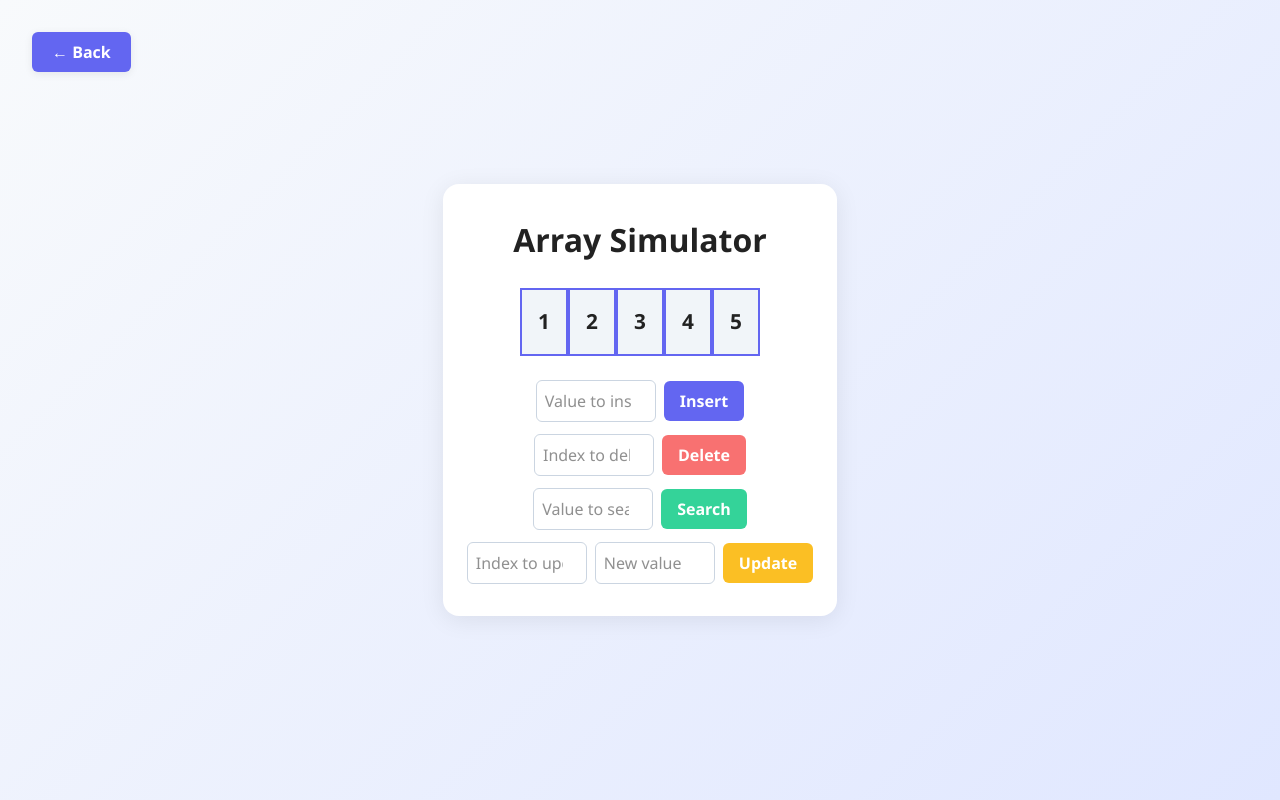
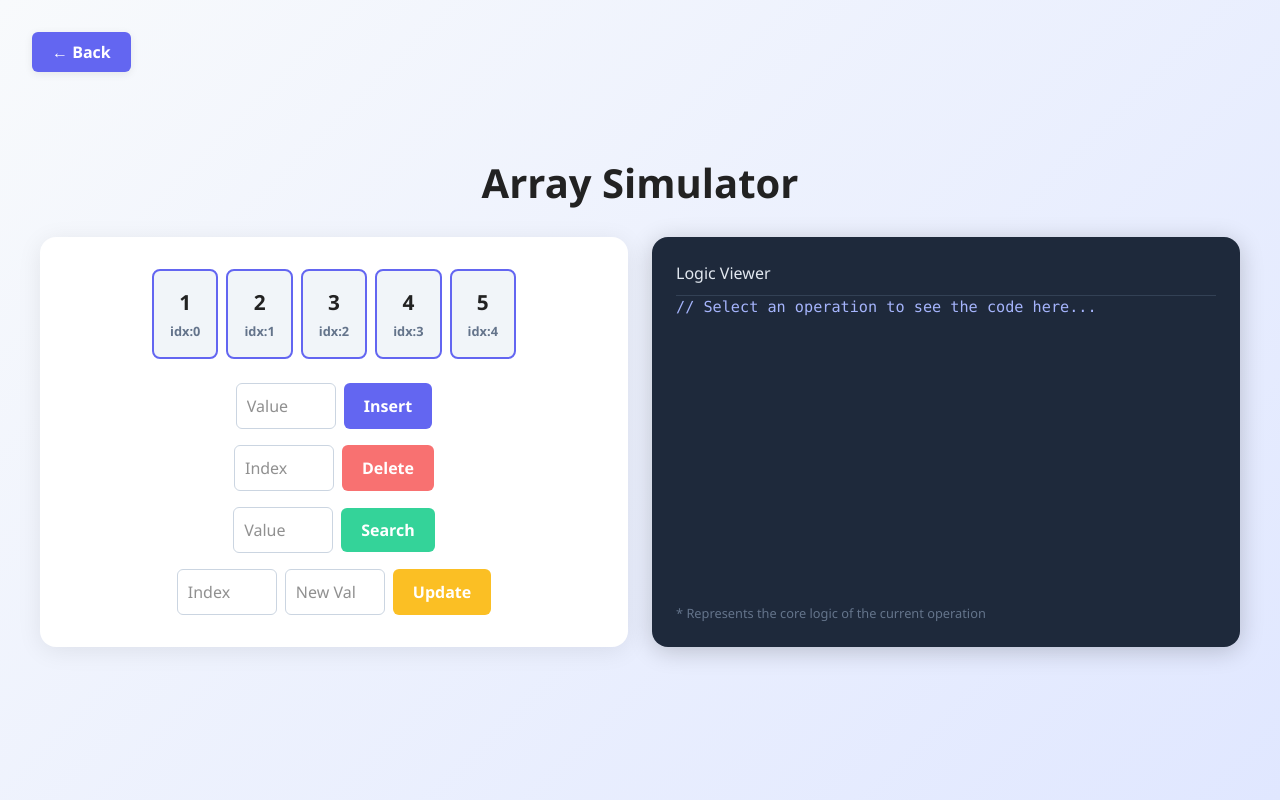
Before and after one commit to moze-mehraban/ds-tools, a Next.js app: page /array in a window 1280 px wide. Built offline with nearby package versions, Linux system fonts and the light colour scheme.

Commit message:
add logic viewer to array

```diff
--- a/app/array/page.tsx
+++ b/app/array/page.tsx
@@ -3,22 +3,72 @@
 import React, { useState, useRef } from 'react';
 import Link from 'next/link';
 
+// 1. Define the code snippets to display
+const CODE_SNIPPETS = {
+    insert: `// Insert value at end
+const handleInsert = () => {
+  if (input !== '') {
+    // Create new array with added value
+    setArray([...array, Number(input)]);
+  }
+};`,
+    delete: `// Delete value at index
+const handleDelete = () => {
+  const idx = Number(index);
+  // Filter out the item at the specific index
+  setArray(array.filter((_, i) => i !== idx));
+};`,
+    search: `// Linear Search Animation
+const searchStep = () => {
+  // 1. Check if we reached end
+  if (i >= array.length) return "Not Found";
+
+  // 2. Highlight current index
+  setSearchActiveIndex(i);
+
+  // 3. Compare values
+  if (array[i] === val) return "Found";
+
+  // 4. Move to next index after delay
+  i++;
+  setTimeout(searchStep, 500);
+}`,
+    update: `// Update value at index
+const handleUpdate = () => {
+  // Create a copy of the array
+  const newArray = [...array];
+  // Modify the specific index
+  newArray[idx] = val;
+  // Save new state
+  setArray(newArray);
+};`
+};
+
 export default function ArraySimulator() {
     const [array, setArray] = useState<number[]>([1, 2, 3, 4, 5]);
+
+    // Input States
     const [input, setInput] = useState('');
     const [index, setIndex] = useState('');
     const [searchValue, setSearchValue] = useState('');
+    const [updateIndex, setUpdateIndex] = useState('');
+    const [updateValue, setUpdateValue] = useState('');
+
+    // Visualization States
     const [searchActiveIndex, setSearchActiveIndex] = useState<number | null>(null);
     const [searchResult, setSearchResult] = useState<number | null>(null);
     const [hasSearched, setHasSearched] = useState(false);
-    const [updateIndex, setUpdateIndex] = useState('');
-    const [updateValue, setUpdateValue] = useState('');
     const [errorMessage, setErrorMessage] = useState('');
     const [reportMessage, setReportMessage] = useState('');
+
+    // New: Code Display State
+    const [activeCode, setActiveCode] = useState<string>('// Select an operation to see the code here...');
+
     const searchTimeoutRef = useRef<NodeJS.Timeout | null>(null);
 
     // Insert value at end
     const handleInsert = () => {
+        setActiveCode(CODE_SNIPPETS.insert); // Show code
         if (input !== '') {
             setArray([...array, Number(input)]);
             setReportMessage(`Value ${input} inserted at index ${array.length}`);
@@ -29,6 +79,7 @@ export default function ArraySimulator() {
 
     // Delete value at index
     const handleDelete = () => {
+        setActiveCode(CODE_SNIPPETS.delete); // Show code
         const idx = Number(index);
         if (!isNaN(idx) && idx >= 0 && idx < array.length) {
             setArray(array.filter((_, i) => i !== idx));
@@ -48,6 +99,7 @@ export default function ArraySimulator() {
 
     // Animated search for value
     const handleSearch = () => {
+        setActiveCode(CODE_SNIPPETS.search); // Show code
         if (searchTimeoutRef.current) clearTimeout(searchTimeoutRef.current);
         setHasSearched(true);
         setSearchActiveIndex(0);
@@ -81,6 +133,7 @@ export default function ArraySimulator() {
 
     // Update value at index
     const handleUpdate = () => {
+        setActiveCode(CODE_SNIPPETS.update); // Show code
         const idx = Number(updateIndex);
         const val = Number(updateValue);
         if (!isNaN(idx) && idx >= 0 && idx < array.length && updateValue !== '') {
@@ -107,7 +160,8 @@ export default function ArraySimulator() {
                 alignItems: 'center',
                 background: 'linear-gradient(135deg, #f8fafc 0%, #e0e7ff 100%)',
                 fontFamily: 'Segoe UI, Arial, sans-serif',
-                position: 'relative'
+                position: 'relative',
+                padding: '20px'
             }}
         >
             <Link href="/" style={{
@@ -132,18 +186,30 @@ export default function ArraySimulator() {
                     ← Back
                 </button>
             </Link>
+
+            <h2 style={{ marginBottom: '24px', color: '#222', fontSize: '2.5rem', fontWeight: 'bold' }}>Array Simulator</h2>
+
+            <div style={{
+                display: 'flex',
+                flexWrap: 'wrap',
+                gap: '24px',
+                justifyContent: 'center',
+                width: '100%',
+                maxWidth: '1200px'
+            }}>
+
+                {/* Left Panel: Simulator Controls */}
                 <div
                     style={{
                         background: 'white',
                         borderRadius: '16px',
                         boxShadow: '0 4px 24px rgba(0,0,0,0.08)',
                         padding: '32px 24px',
-                    minWidth: '350px',
+                        flex: '1 1 400px',
                         textAlign: 'center'
                     }}
                 >
-                <h2 style={{ marginBottom: '24px', color: '#222', fontSize: '2rem', fontWeight: 'bold' }}>Array Simulator</h2>
-                <div style={{ display: 'flex', marginBottom: '24px', justifyContent: 'center' }}>
+                    <div style={{ display: 'flex', marginBottom: '24px', justifyContent: 'center', flexWrap: 'wrap', gap: '8px' }}>
                         {array.map((value, i) => {
                             let background = '#f1f5f9';
                             if (searchResult === i) {
@@ -156,7 +222,7 @@ export default function ArraySimulator() {
                                     key={i}
                                     style={{
                                         border: '2px solid #6366f1',
-                                    borderRadius: '0px',
+                                        borderRadius: '8px',
                                         padding: '16px',
                                         minWidth: '48px',
                                         textAlign: 'center',
@@ -168,77 +234,45 @@ export default function ArraySimulator() {
                                     }}
                                 >
                                     {value}
+                                    <div style={{fontSize: '0.8rem', color: '#64748b', marginTop: '4px'}}>idx:{i}</div>
                                 </div>
                             );
                         })}
                     </div>
-                <div style={{ marginBottom: '12px' }}>
+
+                    {/* Controls */}
+                    <div style={{ display: 'flex', flexDirection: 'column', gap: '16px', alignItems: 'center' }}>
+
+                        {/* Insert */}
+                        <div style={{ display: 'flex', gap: '8px' }}>
                             <input
                                 type="number"
                                 value={input}
                                 onChange={e => setInput(e.target.value)}
-                        placeholder="Value to insert"
-                        style={{
-                            padding: '8px',
-                            borderRadius: '6px',
-                            border: '1px solid #cbd5e1',
-                            marginRight: '8px',
-                            width: '120px',
-                            fontSize: '1rem',
-                            color: '#222',
-                            background: '#fff'
-                        }}
+                                placeholder="Value"
+                                style={inputStyle}
                             />
-                    <button
-                        onClick={handleInsert}
-                        style={{
-                            padding: '8px 16px',
-                            borderRadius: '6px',
-                            border: 'none',
-                            background: '#6366f1',
-                            color: '#fff',
-                            fontWeight: 'bold',
-                            cursor: 'pointer',
-                            fontSize: '1rem'
-                        }}
-                    >
+                            <button onClick={handleInsert} style={{ ...btnStyle, background: '#6366f1' }}>
                                 Insert
                             </button>
                         </div>
-                <div style={{ marginBottom: '12px' }}>
+
+                        {/* Delete */}
+                        <div style={{ display: 'flex', gap: '8px' }}>
                             <input
                                 type="number"
                                 value={index}
                                 onChange={e => setIndex(e.target.value)}
-                        placeholder="Index to delete"
-                        style={{
-                            padding: '8px',
-                            borderRadius: '6px',
-                            border: '1px solid #cbd5e1',
-                            marginRight: '8px',
-                            width: '120px',
-                            fontSize: '1rem',
-                            color: '#222',
-                            background: '#fff'
-                        }}
+                                placeholder="Index"
+                                style={inputStyle}
                             />
-                    <button
-                        onClick={handleDelete}
-                        style={{
-                            padding: '8px 16px',
-                            borderRadius: '6px',
-                            border: 'none',
-                            background: '#f87171',
-                            color: '#fff',
-                            fontWeight: 'bold',
-                            cursor: 'pointer',
-                            fontSize: '1rem'
-                        }}
-                    >
+                            <button onClick={handleDelete} style={{ ...btnStyle, background: '#f87171' }}>
                                 Delete
                             </button>
                         </div>
-                <div style={{ marginBottom: '12px' }}>
+
+                        {/* Search */}
+                        <div style={{ display: 'flex', gap: '8px', alignItems: 'center' }}>
                             <input
                                 type="number"
                                 value={searchValue}
@@ -251,94 +285,42 @@ export default function ArraySimulator() {
                                     setReportMessage('');
                                     if (searchTimeoutRef.current) clearTimeout(searchTimeoutRef.current);
                                 }}
-                        placeholder="Value to search"
-                        style={{
-                            padding: '8px',
-                            borderRadius: '6px',
-                            border: '1px solid #cbd5e1',
-                            marginRight: '8px',
-                            width: '120px',
-                            fontSize: '1rem',
-                            color: '#222',
-                            background: '#fff'
-                        }}
+                                placeholder="Value"
+                                style={inputStyle}
                             />
-                    <button
-                        onClick={handleSearch}
-                        style={{
-                            padding: '8px 16px',
-                            borderRadius: '6px',
-                            border: 'none',
-                            background: '#34d399',
-                            color: '#fff',
-                            fontWeight: 'bold',
-                            cursor: 'pointer',
-                            fontSize: '1rem'
-                        }}
-                        disabled={searchValue === ''}
-                    >
+                            <button onClick={handleSearch} disabled={searchValue === ''} style={{ ...btnStyle, background: '#34d399' }}>
                                 Search
                             </button>
+                        </div>
                         {hasSearched && searchResult !== null && (
-                        <span style={{ marginLeft: '10px', color: '#222', fontWeight: 'bold', fontSize: '1.1rem' }}>
-                            Found at index: {searchResult}
-                        </span>
+                                <div style={{ color: '#059669', fontWeight: 'bold' }}>Found at index: {searchResult}</div>
                             )}
                         {hasSearched && searchResult === null && searchActiveIndex === null && (
-                        <span style={{ marginLeft: '10px', color: '#f87171', fontWeight: 'bold', fontSize: '1.1rem' }}>
-                            Not found
-                        </span>
+                            <div style={{ color: '#f87171', fontWeight: 'bold' }}>Not found</div>
                         )}
-                </div>
-                <div>
+
+                        {/* Update */}
+                        <div style={{ display: 'flex', gap: '8px' }}>
                             <input
                                 type="number"
                                 value={updateIndex}
                                 onChange={e => setUpdateIndex(e.target.value)}
-                        placeholder="Index to update"
-                        style={{
-                            padding: '8px',
-                            borderRadius: '6px',
-                            border: '1px solid #cbd5e1',
-                            marginRight: '8px',
-                            width: '120px',
-                            fontSize: '1rem',
-                            color: '#222',
-                            background: '#fff'
-                        }}
+                                placeholder="Index"
+                                style={inputStyle}
                             />
                             <input
                                 type="number"
                                 value={updateValue}
                                 onChange={e => setUpdateValue(e.target.value)}
-                        placeholder="New value"
-                        style={{
-                            padding: '8px',
-                            borderRadius: '6px',
-                            border: '1px solid #cbd5e1',
-                            marginRight: '8px',
-                            width: '120px',
-                            fontSize: '1rem',
-                            color: '#222',
-                            background: '#fff'
-                        }}
+                                placeholder="New Val"
+                                style={inputStyle}
                             />
-                    <button
-                        onClick={handleUpdate}
-                        style={{
-                            padding: '8px 16px',
-                            borderRadius: '6px',
-                            border: 'none',
-                            background: '#fbbf24',
-                            color: '#fff',
-                            fontWeight: 'bold',
-                            cursor: 'pointer',
-                            fontSize: '1rem'
-                        }}
-                    >
+                            <button onClick={handleUpdate} style={{ ...btnStyle, background: '#fbbf24' }}>
                                 Update
                             </button>
                         </div>
+                    </div>
+
                     {reportMessage && (
                         <div style={{ color: '#2563eb', fontWeight: 'bold', marginTop: '16px', fontSize: '1rem' }}>
                             {reportMessage}
@@ -350,6 +332,59 @@ export default function ArraySimulator() {
                         </div>
                     )}
                 </div>
+
+                {/* Right Panel: Code Visualization */}
+                <div style={{
+                    flex: '1 1 400px',
+                    background: '#1e293b',
+                    borderRadius: '16px',
+                    padding: '24px',
+                    color: '#e2e8f0',
+                    boxShadow: '0 4px 24px rgba(0,0,0,0.2)',
+                    display: 'flex',
+                    flexDirection: 'column',
+                    maxHeight: '500px',
+                    overflow: 'auto'
+                }}>
+                    <h3 style={{ marginTop: 0, borderBottom: '1px solid #334155', paddingBottom: '10px' }}>
+                        Logic Viewer
+                    </h3>
+                    <pre style={{
+                        fontFamily: 'Consolas, Monaco, "Andale Mono", monospace',
+                        fontSize: '0.95rem',
+                        lineHeight: '1.5',
+                        whiteSpace: 'pre-wrap',
+                        color: '#a5b4fc'
+                    }}>
+                        {activeCode}
+                    </pre>
+                    <div style={{ marginTop: 'auto', paddingTop: '16px', fontSize: '0.8rem', color: '#64748b' }}>
+                        * Represents the core logic of the current operation
+                    </div>
+                </div>
+            </div>
         </div>
     );
 }
+
+// Simple Shared Styles
+const inputStyle: React.CSSProperties = {
+    padding: '10px',
+    borderRadius: '6px',
+    border: '1px solid #cbd5e1',
+    width: '100px',
+    fontSize: '1rem',
+    color: '#222',
+    background: '#fff'
+};
+
+const btnStyle: React.CSSProperties = {
+    padding: '10px 20px',
+    borderRadius: '6px',
+    border: 'none',
+    color: '#fff',
+    fontWeight: 'bold',
+    cursor: 'pointer',
+    fontSize: '1rem',
+    minWidth: '80px'
+};
```
Lines whose indentation alone changed are shown as unchanged.
